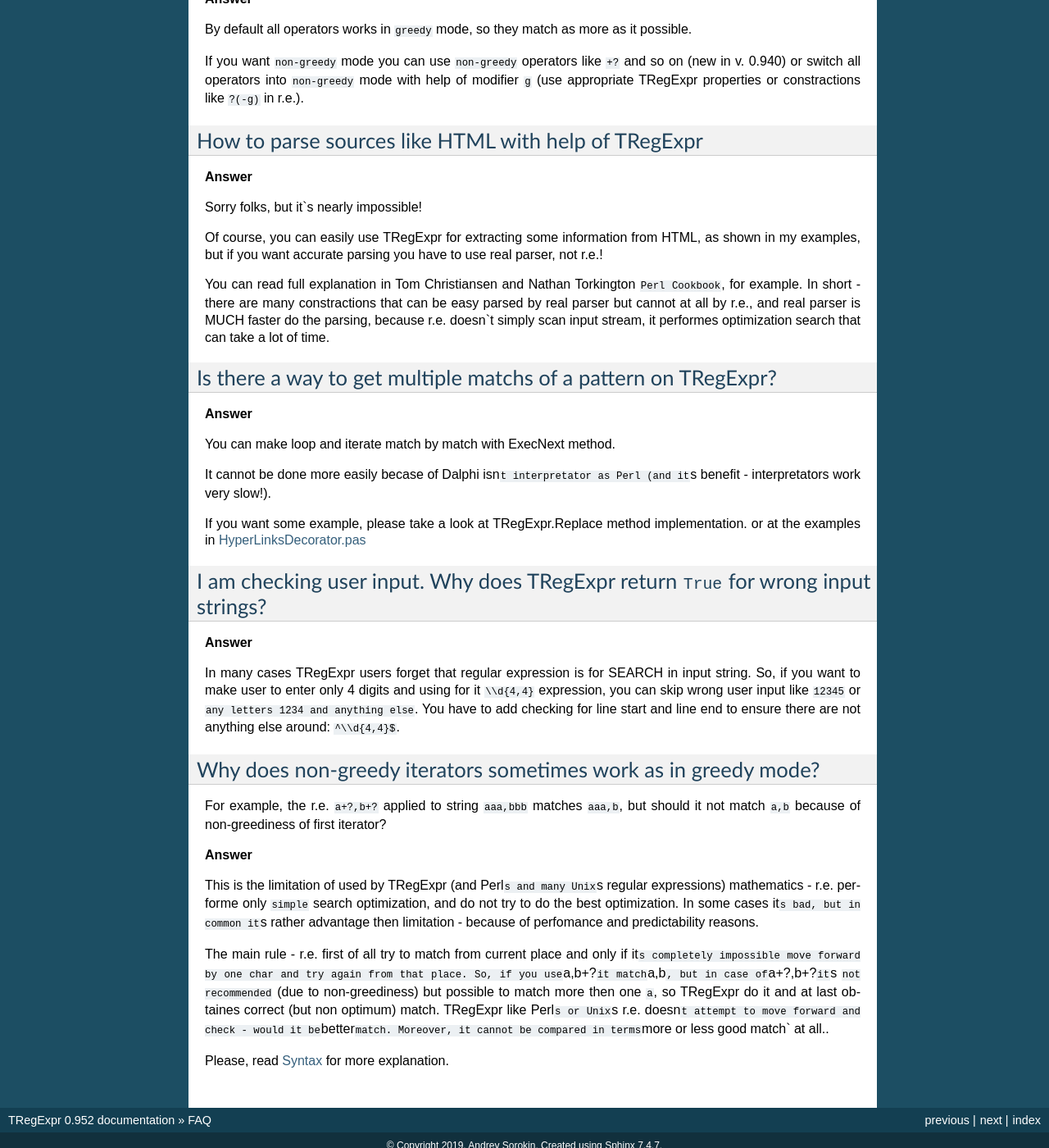
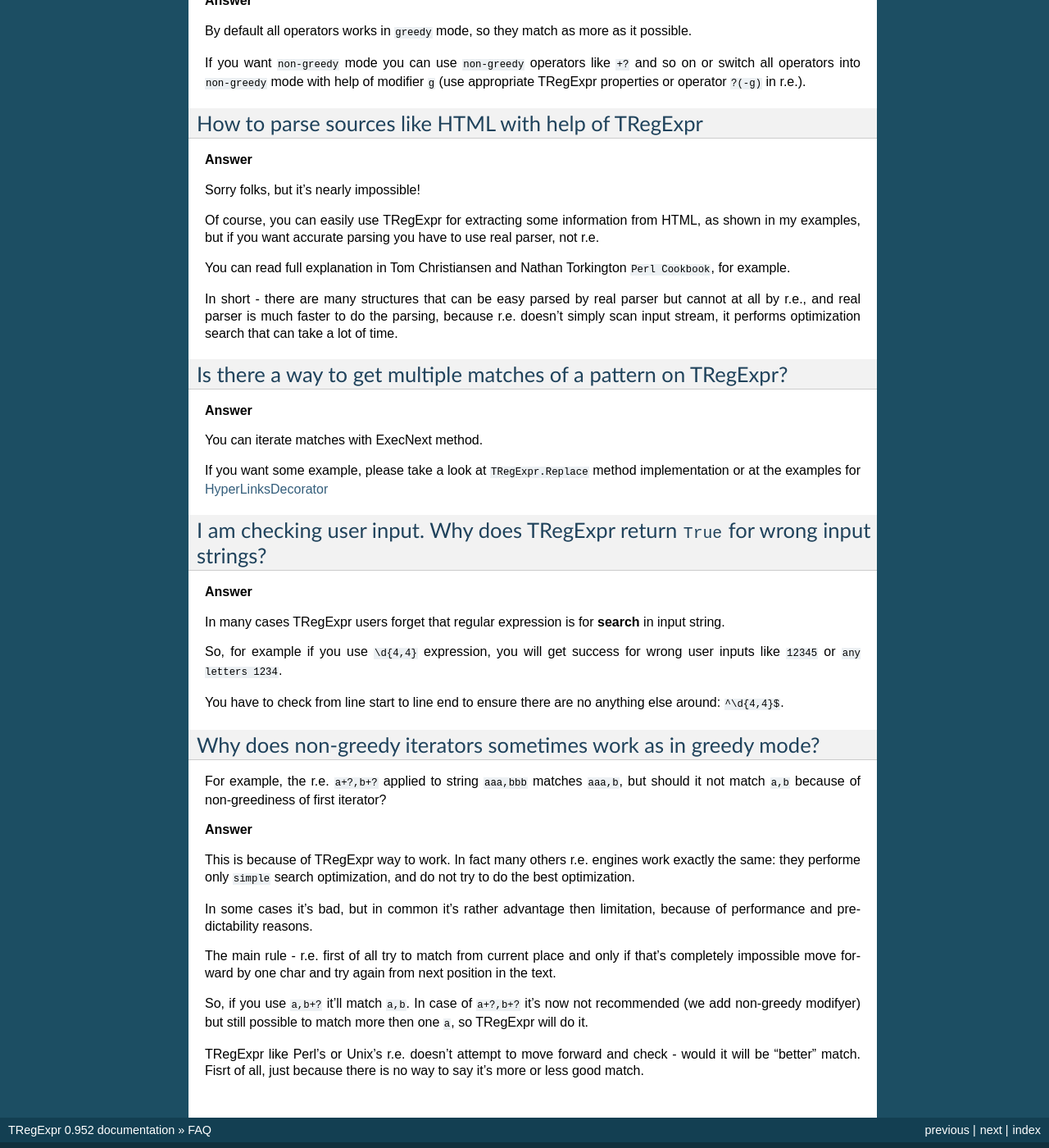
Before and after one commit to andgineer/TRegExpr, a Sphinx documentation site: the page built from docs/faq.rst, in a window 1280 px wide and 1400 px high, scrolled down 1167 px. Shown: the whole window at 82% size. Built offline with Sphinx 7.4.7, drawn with Linux system fonts in a browser that asks for light colours; some of the changed text lies outside the part shown.

Commit message:
FAQ markup

```diff
--- a/docs/faq.rst
+++ b/docs/faq.rst
@@ -29,8 +29,8 @@ I have a problem since no header file (``.h`` or ``.hpp``) is available.
 -  Add ``RegExpr.pas`` to ``bcb`` project.
 -  Compile project. This generates the header file RegExpr.hpp.
 -  Now one can write code which uses the RegExpr unit.
--  Don`t forget to add  #include “RegExpr.hpp” where needed.
--  Don\ ``t forget to replace all``\\\ ``in regular expressions with``\\\\`
+-  Don't forget to add  ``#include “RegExpr.hpp”`` where needed.
+-  Don't forget to replace all ``\`` in regular expressions with ``\\``
    or redefined `EscChar <tregexpr_interface.html#escchar>`__ const.
 
 Why many r.e. (including r.e. from TRegExpr help and demo) work wrong in Borland C++ Builder?
@@ -38,11 +38,13 @@ Why many r.e. (including r.e. from TRegExpr help and demo) work wrong in Borland
 
 **Answer**
 
-Please, reread answer to previous question ;) Symbol ``\\`` has special
-treting in C++, so you have to ``escape`` it (as described in
-prev.answer). But if you
-don\ ``t like r.e. like``\\\w+\\\\\\w+\\.\\w+\ ``You can redefine constant EscChar (RegExpr.pas), for example EscChar=``/``- then r.e. will be``/w+\/w+/./w+`,
-sligtly unusual but more readable..
+The hint is in the previous question ;) Symbol ``\`` has special
+meaning in ``C++``, so you have to ``escape`` it (as described in
+previous answer). But if you
+don't like r.e. like ``\\w+\\\\w+\\.\\w+`` you can redefine the constant ``EscChar``
+(in ``RegExpr.pas``).
+For example ``EscChar = "/"``. Then you can write ``/w+/w+/./w+``,
+looks unusual but more readable.
 
 Why does TRegExpr return more then one line?
 ~~~~~~~~~~~~~~~~~~~~~~~~~~~~~~~~~~~~~~~~~~~~
@@ -56,9 +58,9 @@ For backward compatibility, `modifier
 /s <regexp_syntax.html#modifier_s>`__ is ``On`` by default.
 
 Switch it Off and ``.`` will match any but `Line
-separators <regexp_syntax.html#syntax_line_separators>`__ - as you wish.
+separators <regexp_syntax.html#syntax_line_separators>`__ - exactly as you wish.
 
-BTW I suggest you ``<font (\[^\\n>\]\*)>``, in Match[1] will be URL.
+BTW I suggest ``<font ([^\n>]*)>``, in Match[1] will be the URL.
 
 Why does TRegExpr return more then I expect?
 ~~~~~~~~~~~~~~~~~~~~~~~~~~~~~~~~~~~~~~~~~~~~
@@ -72,42 +74,40 @@ By default all operators works in ``greedy`` mode, so they match as more
 as it possible.
 
 If you want ``non-greedy`` mode you can use ``non-greedy`` operators
-like ``+?`` and so on (new in v. 0.940) or switch all operators into
+like ``+?`` and so on or switch all operators into
 ``non-greedy`` mode with help of modifier ``g`` (use appropriate
-TRegExpr properties or constractions like ``?(-g)`` in r.e.).
+TRegExpr properties or operator ``?(-g)`` in r.e.).
 
 How to parse sources like HTML with help of TRegExpr
 ~~~~~~~~~~~~~~~~~~~~~~~~~~~~~~~~~~~~~~~~~~~~~~~~~~~~
 
 **Answer**
 
-Sorry folks, but it`s nearly impossible!
+Sorry folks, but it's nearly impossible!
 
 Of course, you can easily use TRegExpr for extracting some information
 from HTML, as shown in my examples, but if you want accurate parsing you
-have to use real parser, not r.e.!
+have to use real parser, not r.e.
 
 You can read full explanation in Tom Christiansen and Nathan Torkington
-``Perl Cookbook``, for example. In short - there are many constractions
+``Perl Cookbook``, for example.
+
+In short - there are many structures
 that can be easy parsed by real parser but cannot at all by r.e., and
-real parser is MUCH faster do the parsing, because r.e. doesn`t simply
-scan input stream, it performes optimization search that can take a lot
+real parser is much faster to do the parsing, because r.e. doesn't simply
+scan input stream, it performs optimization search that can take a lot
 of time.
 
-Is there a way to get multiple matchs of a pattern on TRegExpr?
-~~~~~~~~~~~~~~~~~~~~~~~~~~~~~~~~~~~~~~~~~~~~~~~~~~~~~~~~~~~~~~~
+Is there a way to get multiple matches of a pattern on TRegExpr?
+~~~~~~~~~~~~~~~~~~~~~~~~~~~~~~~~~~~~~~~~~~~~~~~~~~~~~~~~~~~~~~~~
 
 **Answer**
 
-You can make loop and iterate match by match with ExecNext method.
+You can iterate matches with ExecNext method.
 
-It cannot be done more easily becase of Dalphi
-isn\ ``t interpretator as Perl (and it``\ s benefit - interpretators
-work very slow!).
-
-If you want some example, please take a look at TRegExpr.Replace method
-implementation. or at the examples in
-`HyperLinksDecorator.pas <#hyperlinksdecorator.html>`__
+If you want some example, please take a look at ``TRegExpr.Replace`` method
+implementation or at the examples for
+`HyperLinksDecorator <demos.html>`_
 
 I am checking user input. Why does TRegExpr return ``True`` for wrong input strings?
 ~~~~~~~~~~~~~~~~~~~~~~~~~~~~~~~~~~~~~~~~~~~~~~~~~~~~~~~~~~~~~~~~~~~~~~~~~~~~~~~~~~~~
@@ -115,11 +115,13 @@ I am checking user input. Why does TRegExpr return ``True`` for wrong input stri
 **Answer**
 
 In many cases TRegExpr users forget that regular expression is for
-SEARCH in input string. So, if you want to make user to enter only 4
-digits and using for it ``\\d{4,4}`` expression, you can skip wrong user
-input like ``12345`` or ``any letters 1234 and anything else``. You have
-to add checking for line start and line end to ensure there are not
-anything else around: ``^\\d{4,4}$``.
+**search** in input string.
+
+So, for example if you use ``\d{4,4}`` expression, you will get success for
+wrong user inputs like ``12345`` or ``any letters 1234``.
+
+You have to check from line start to line end to ensure there are no
+anything else around: ``^\d{4,4}$``.
 
 Why does non-greedy iterators sometimes work as in greedy mode?
 ~~~~~~~~~~~~~~~~~~~~~~~~~~~~~~~~~~~~~~~~~~~~~~~~~~~~~~~~~~~~~~~
@@ -130,20 +132,22 @@ first iterator?
 
 **Answer**
 
-This is the limitation of used by TRegExpr (and
-Perl\ ``s and many Unix``\ s regular expressions) mathematics - r.e.
-performe only ``simple`` search optimization, and do not try to do the
-best optimization. In some cases it\ ``s bad, but in common it``\ s
-rather advantage then limitation - because of perfomance and
-predictability reasons.
+This is because of TRegExpr way to work. In fact many others r.e. engines
+work exactly the same: they performe only ``simple`` search optimization,
+and do not try to do the best optimization.
+
+In some cases it's bad, but in common it's rather advantage then limitation,
+because of performance and predictability reasons.
 
 The main rule - r.e. first of all try to match from current place and
-only if
-it\ ``s completely impossible move forward by one char and try again from that place. So, if you use``\ a,b+?\ ``it match``\ a,b\ ``, but in case of``\ a+?,b+?\ ``it``\ s
-``not recommended`` (due to non-greediness) but possible to match more
-then one ``a``, so TRegExpr do it and at last obtaines correct (but non
-optimum) match. TRegExpr like Perl\ ``s or Unix``\ s r.e.
-doesn\ ``t attempt to move forward and check - would it be``\ better\ ``match. Moreover, it cannot be compared in terms``\ more
-or less good match\` at all..
+only if that's completely impossible move forward by one char and try again
+from next position in the text.
 
-Please, read `Syntax <regexp_syntax.html>`__ for more explanation.
+So, if you use ``a,b+?`` it'll match ``a,b``. In case of ``a+?,b+?`` it's
+now not recommended (we add non-greedy modifyer) but still possible to match
+more then one ``a``, so TRegExpr will do it.
+
+TRegExpr like Perl's or Unix's r.e. doesn't attempt to move forward and
+check - would it will be "better" match.
+Fisrt of all, just because there is no way to say it's more or less
+good match.
```
